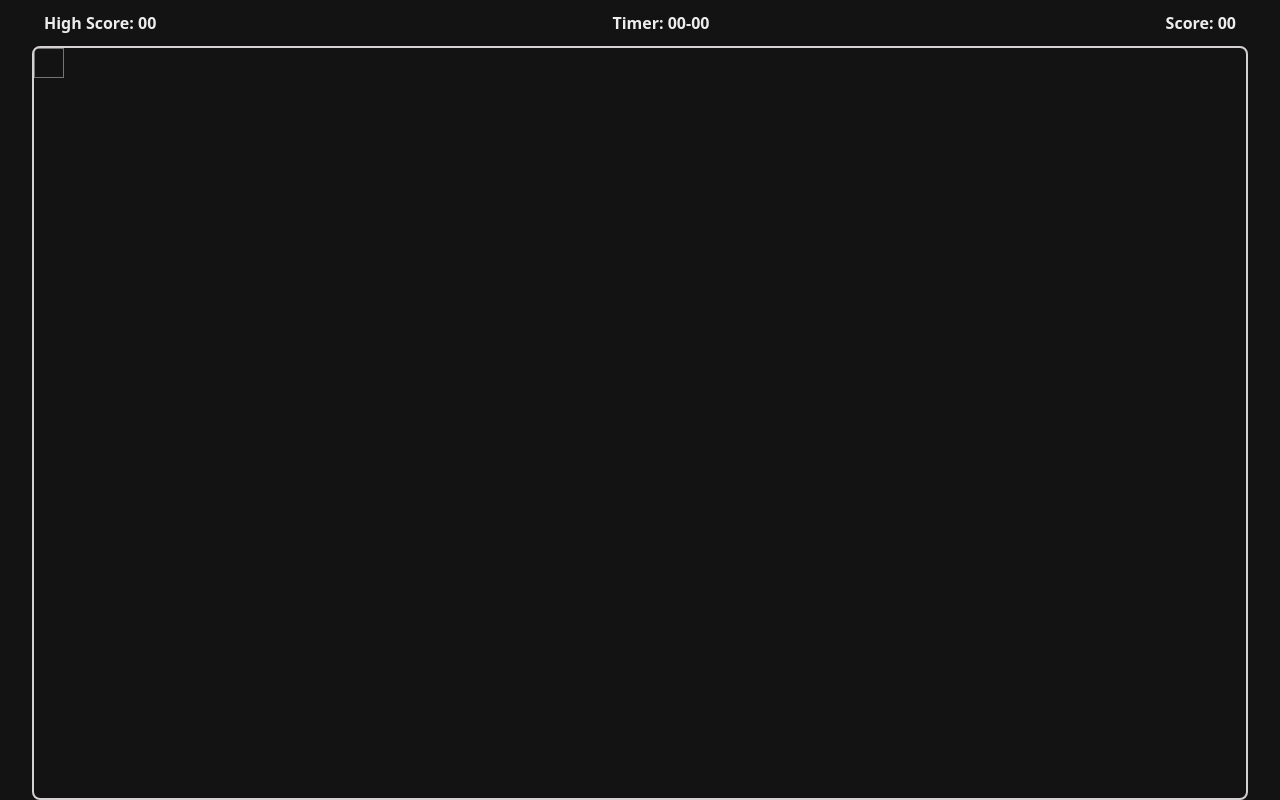
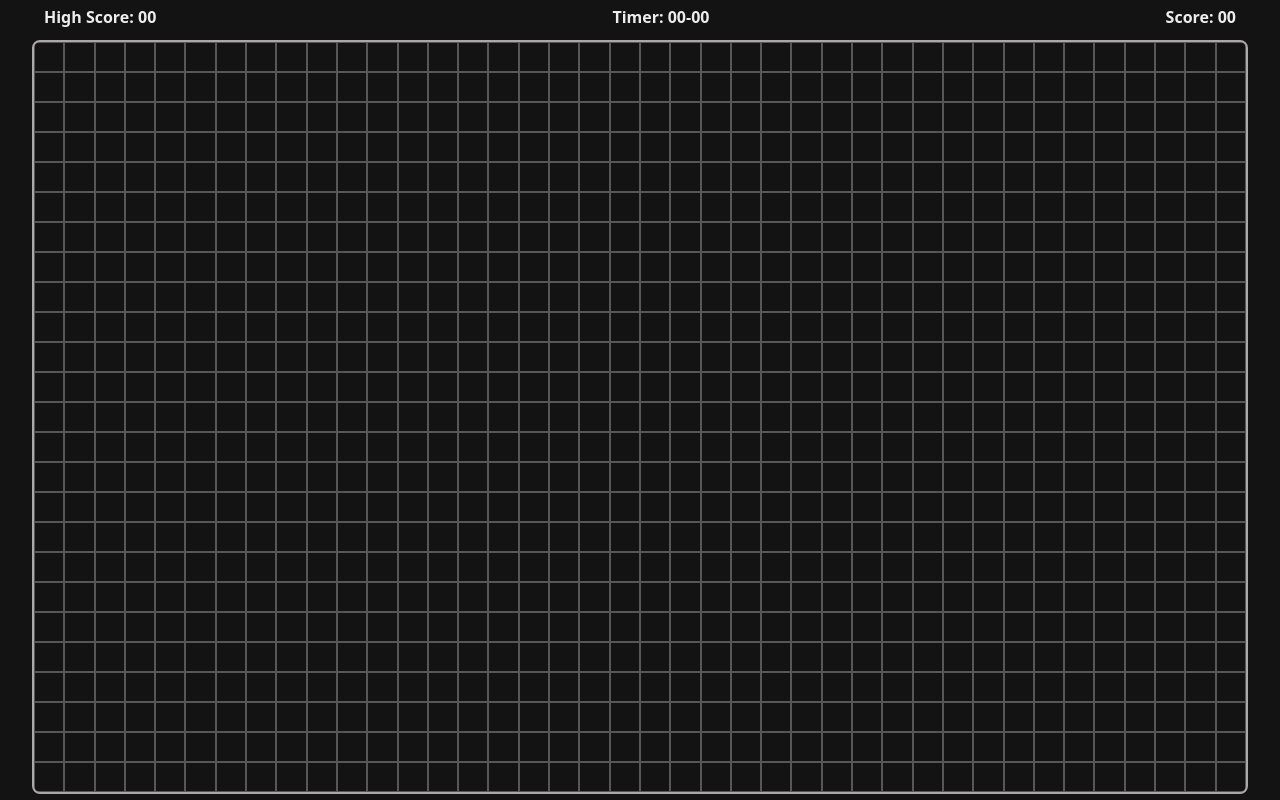
Before and after one commit to shailendrad6e5/100-projects, a plain HTML site: page project 2-snake game/index.html in a window 1280 px wide. Drawn offline with Linux system fonts and the light colour scheme.

Commit message:
grid-comp

```diff
--- a/project 2-snake game/index.html
+++ b/project 2-snake game/index.html
@@ -25,13 +25,12 @@
 
                 <div class="info">
                     <h4>Score:
-                        <span id="scire">00</span>
+                        <span id="score">00</span>
                     </h4>
                 </div>
 
             </div>
-            <div id="block" class="board">
-                <div class="block"></div>
+            <div id="board" class="board">
             </div>
         </div>
     </main>
--- a/project 2-snake game/script.js
+++ b/project 2-snake game/script.js
@@ -0,0 +1,11 @@
+const board = document.querySelector("#board");
+const blockHeight = 30;
+const blockWidth = 30;
+const cols = Math.floor(board.clientWidth / blockWidth);
+const rows = Math.floor(board.clientHeight / blockWidth);
+
+for(let i = 0; i<rows * cols ; i++){
+    const block = document.createElement('div');
+    block.classList.add("block");
+    board.appendChild(block);
+}
--- a/project 2-snake game/styles.css
+++ b/project 2-snake game/styles.css
@@ -37,6 +37,10 @@ html,body{
     --border-radius-md: 8px;
     --border-radius-lg: 12px;
 
+    /* border color */
+    --border-primary-color: rgba(213, 209, 209, 0.788);
+    --border-secondary-color: #ebeaea51;
+
     /* font size */
     --font-size-sm: 16px;
     --font-size-md: 20px;
@@ -61,6 +65,7 @@ main{
     width: 95%;
     display: flex;
     flex-direction: column;
+    margin-bottom: var(--space-md);
 }
 
 .infos{
@@ -73,17 +78,16 @@ main{
 }
 
 .board{
-    border: solid var(--border-space-sm) rgb(213, 209, 209);
+    border: solid var(--border-space-sm) var(--border-primary-color);
     flex-grow: 1;
     border-radius: var(--border-radius-md);
     overflow: hidden;
     display: grid;
-    grid-template-columns: repeat(autofill,30px);
-    grid-template-rows: repeat(autofill,30px);
+    /* flex-wrap: wrap; */
+    grid-template-columns: repeat(auto-fill,minmax(30px,1fr));
+    grid-template-rows: repeat(auto-fill,minmax(30px,1fr));
 }
 
 .block{
-    height: 30px;
-    width: 30px;
-    border: solid 1px #ebeaea73;
+    border: solid 1px var(--border-secondary-color);
 }
```
